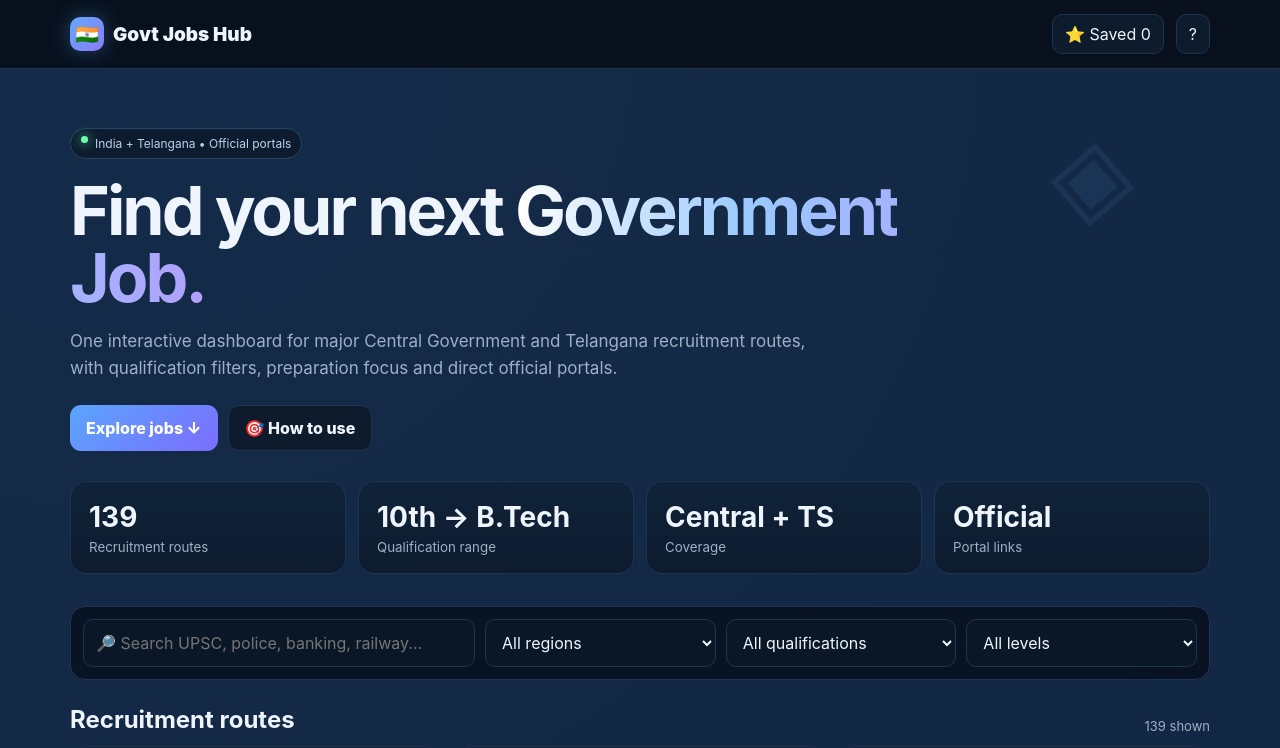
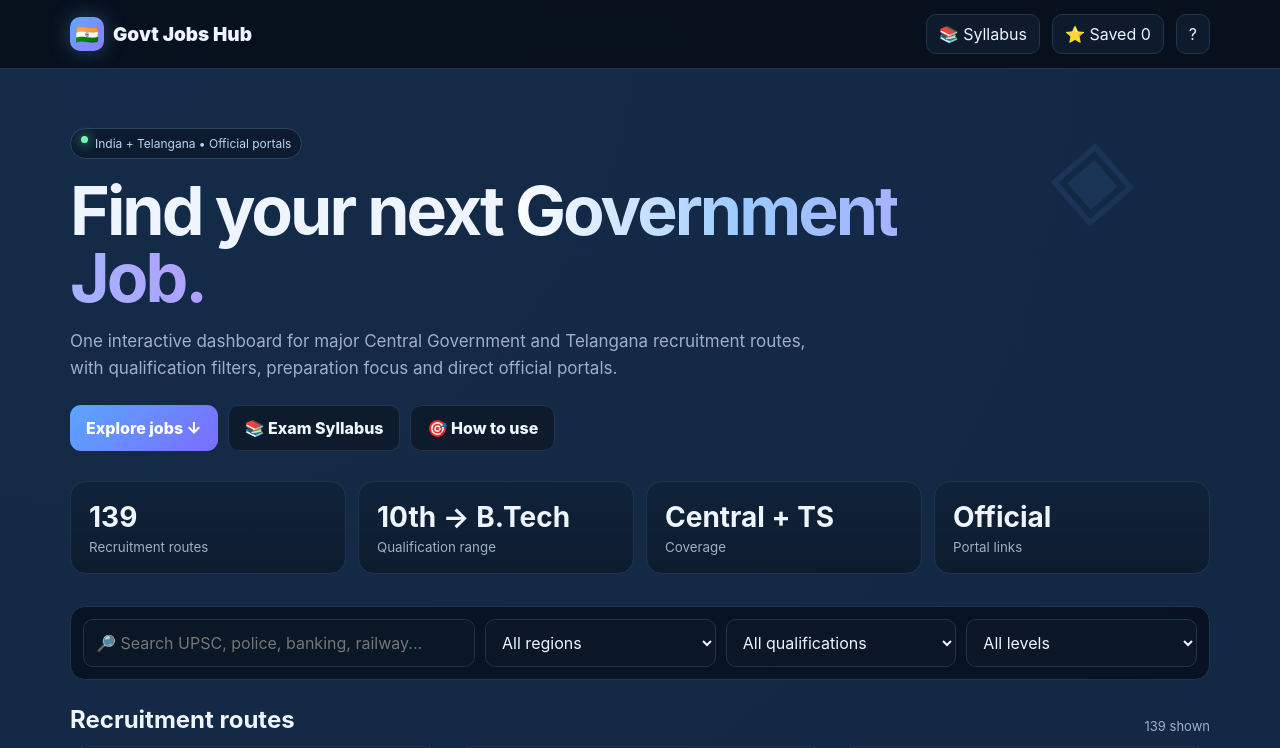
Before and after one commit to saikumarnagishetty/All-Central-and-Telangana-GOVT-JOBS, a plain HTML site: page index.html in a window 1280 px wide. Shown: the top 748 px of the page. Drawn offline with Linux system fonts and the light colour scheme.

Commit message:
Add visible syllabus navigation and hub link

```diff
--- a/index.html
+++ b/index.html
@@ -34,8 +34,8 @@ input:focus,select:focus{transform:scale(1.01);box-shadow:0 0 0 3px rgba(0,229,2
 @media(prefers-reduced-motion:reduce){*,*:before,*:after{animation:none!important;transition:none!important;scroll-behavior:auto!important}}
 </style></head><body>
 <div id="fxLayer" aria-hidden="true"></div>
-<header class="top"><nav class="nav"><div class="logo"><span>🇮🇳</span> Govt Jobs Hub</div><div class="spacer"></div><button class="navbtn" data-fx-label="SAVED" onclick="showSaved()">⭐ Saved <span id="savedCount">0</span></button><button class="iconbtn" data-fx-label="HELP" onclick="openGuide()">?</button></nav></header>
-<section class="hero"><div class="badge"><span class="pulseDot"></span>India + Telangana • Official portals</div><h1>Find your next <span class="grad">Government Job.</span></h1><p>One interactive dashboard for major Central Government and Telangana recruitment routes, with qualification filters, preparation focus and direct official portals.</p><div class="actions"><button class="primary" data-fx-label="EXPLORE" onclick="document.getElementById('jobs').scrollIntoView({behavior:'smooth'})">Explore jobs ↓</button><button class="secondary" data-fx-label="GUIDE" onclick="openGuide()">🎯 How to use</button></div></section>
+<header class="top"><nav class="nav"><div class="logo"><span>🇮🇳</span> Govt Jobs Hub</div><div class="spacer"></div><a class="navbtn" data-fx-label="SYLLABUS" href="syllabus.html">📚 Syllabus</a><button class="navbtn" data-fx-label="SAVED" onclick="showSaved()">⭐ Saved <span id="savedCount">0</span></button><button class="iconbtn" data-fx-label="HELP" onclick="openGuide()">?</button></nav></header>
+<section class="hero"><div class="badge"><span class="pulseDot"></span>India + Telangana • Official portals</div><h1>Find your next <span class="grad">Government Job.</span></h1><p>One interactive dashboard for major Central Government and Telangana recruitment routes, with qualification filters, preparation focus and direct official portals.</p><div class="actions"><button class="primary" data-fx-label="EXPLORE" onclick="document.getElementById('jobs').scrollIntoView({behavior:'smooth'})">Explore jobs ↓</button><a class="secondary" data-fx-label="SYLLABUS" href="syllabus.html">📚 Exam Syllabus</a><button class="secondary" data-fx-label="GUIDE" onclick="openGuide()">🎯 How to use</button></div></section>
 <section class="stats"><div class="stat"><b id="totalStat">0</b><small>Recruitment routes</small></div><div class="stat"><b>10th → B.Tech</b><small>Qualification range</small></div><div class="stat"><b>Central + TS</b><small>Coverage</small></div><div class="stat"><b>Official</b><small>Portal links</small></div></section>
 <main class="wrap" id="jobs"><div class="toolbar"><input id="search" placeholder="🔎 Search UPSC, police, banking, railway..." oninput="render()"><select id="region" onchange="render()"><option value="all">All regions</option><option value="central">Central</option><option value="telangana">Telangana</option></select><select id="qual" onchange="render()"><option value="all">All qualifications</option><option value="10th">10th</option><option value="12th">12th</option><option value="degree">Degree</option><option value="btech">B.Tech / Engineering</option></select><select id="level" onchange="render()"><option value="all">All levels</option><option value="entry">Entry / mass recruitment</option><option value="graduate">Graduate</option><option value="specialist">Specialist / technical</option><option value="officer">Officer / competitive</option></select></div><div class="sectionhead"><h2>Recruitment routes</h2><span id="resultCount"></span></div><div class="grid" id="grid"></div><div class="tip"><b>⚠️ Always verify the latest notification.</b> Eligibility, vacancies, fees and dates can change. Use the official portal as the final authority.</div></main>
 <footer class="footer"><b>Govt Jobs Hub</b> • Independent planning dashboard. Not an official government website.</footer>
```
